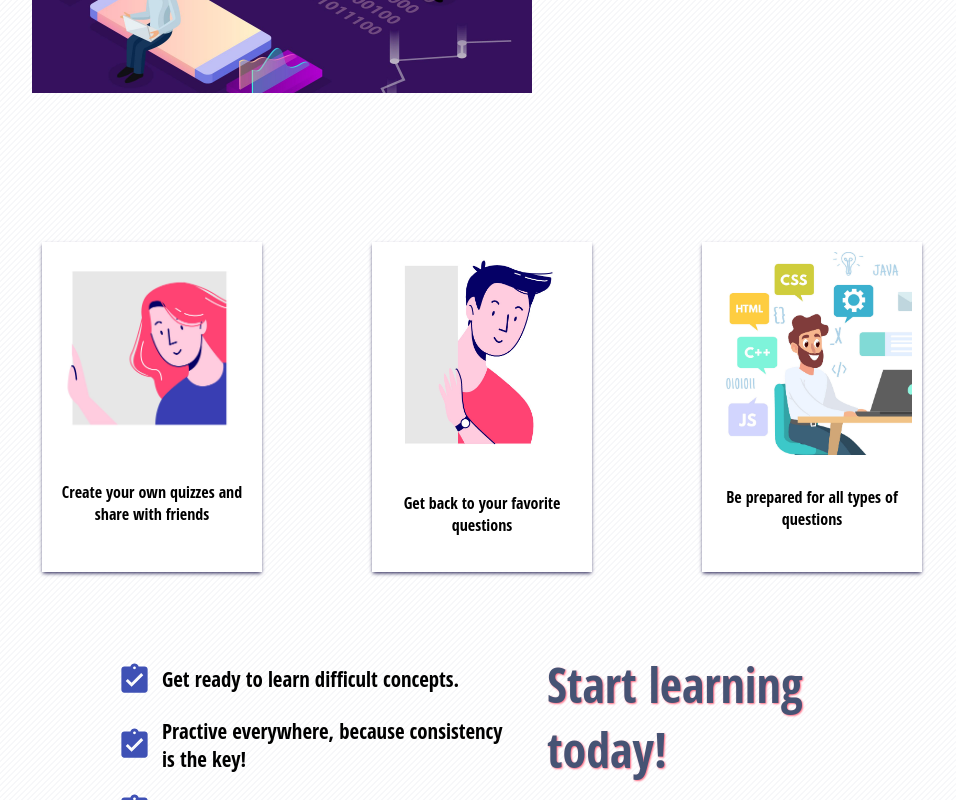
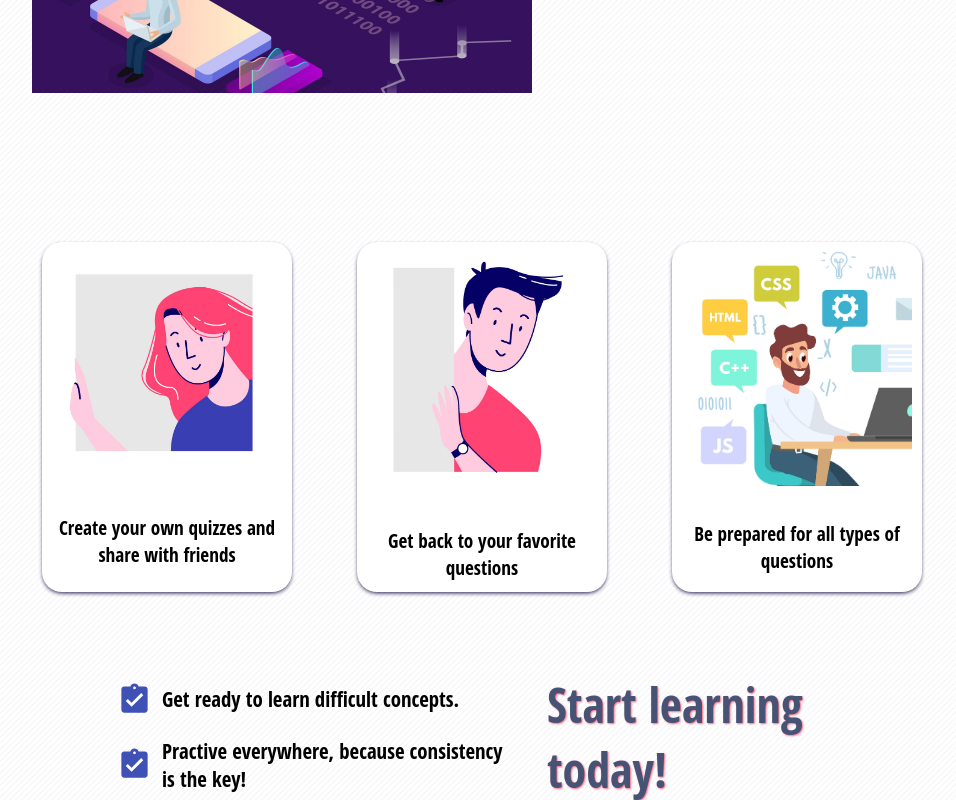
Before and after one commit to Inter-Camp/InterCamp, a React (Create React App) app: page / in a window 1280 px wide. Shown: the part 436-1236 px from the top of the page, without its empty margins (158-1114 px from the left). Built offline with nearby package versions, Linux system fonts and the light colour scheme; no server answers.

Commit message:
changed our pros card appearence

```diff
--- a/src/components/our-pros-card/our-pros.styles.scss
+++ b/src/components/our-pros-card/our-pros.styles.scss
@@ -5,12 +5,12 @@
     -ms-box-shadow: $x $y $blur $z $c;
     box-shadow: $x $y $blur $z $c;
   }
-
+  border-radius: 20px;
   background-color: white;
-  width: 220px;
-  height: 330px;
+  width: 250px;
+  height: 350px;
   margin: 10px;
-  @include box-shadow (0px, 2px, 4px, -1px, rgb(23, 18, 71));
+  @include box-shadow(0px, 2px, 4px, -1px, rgb(23, 18, 71));
 
   .our-pros-image-conatiner {
     width: 100%;
@@ -25,5 +25,7 @@
     align-items: center;
     padding: 0px 10px;
     text-align: center;
+    font-weight: bold;
+    font-size: 1.2rem;
   }
 }
```
